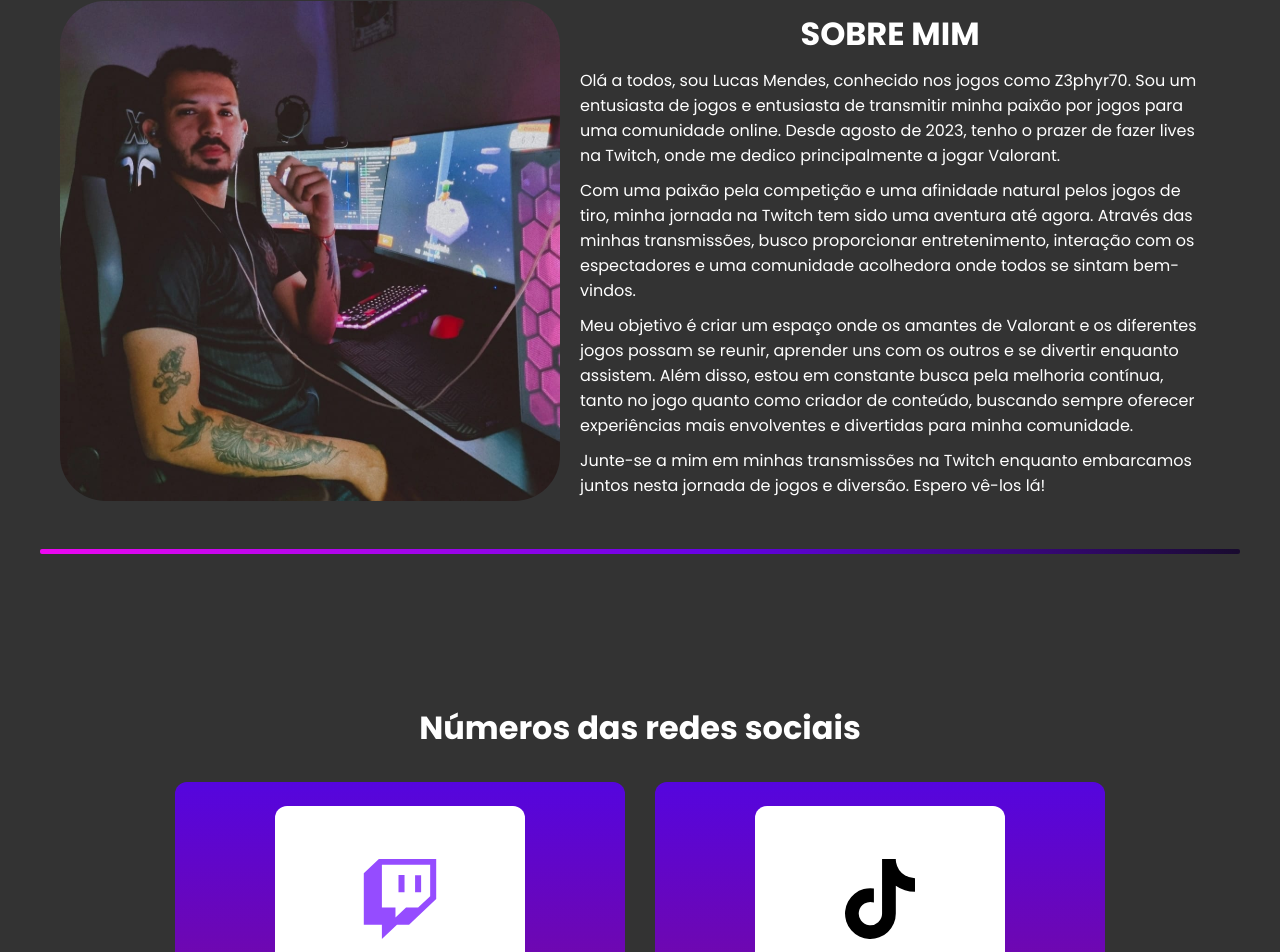
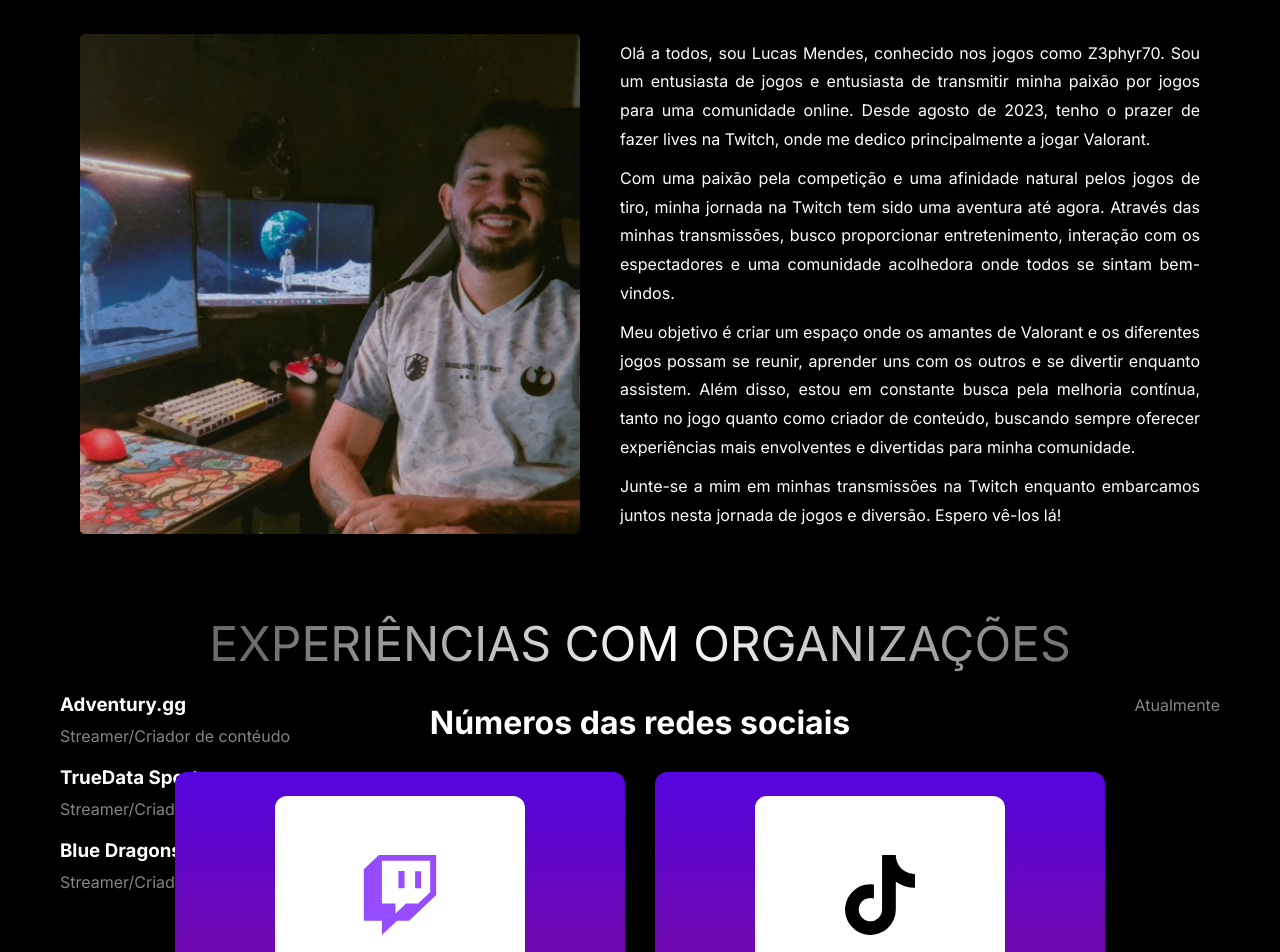
Before and after one commit to kasilianaoliveira/media-kit-z3phyr70, a React (Vite) app: page / in a window 1280 px wide. Shown: the part 903-1855 px from the top of the page. Built offline with nearby package versions, Linux system fonts and the light colour scheme.

Commit message:
chore: update page background and about section

```diff
--- a/index.html
+++ b/index.html
@@ -3,11 +3,16 @@
 
 <head>
   <meta charset="UTF-8" />
+  <meta name="description"
+  content="Meu portfólio, onde é possível visualizar as organizações pelas quais passei e obter informações de contato."
+  >
   <link rel="preconnect" href="https://fonts.googleapis.com">
   <link rel="preconnect" href="https://fonts.gstatic.com" crossorigin>
   <link
-    href="https://fonts.googleapis.com/css2?family=Poppins:ital,wght@0,100;0,200;0,300;0,400;0,500;0,600;0,700;0,800;0,900;1,100;1,200;1,300;1,400;1,500;1,600;1,700;1,800;1,900&display=swap"
+    href="https://fonts.googleapis.com/css2?family=Poppins:ital,wght@0,400;0,500;0,600;0,700;0,800;0,900;1,100;1,200;1,300;1,400;1,500;1,600;1,700;1,800;1,900&display=swap"
     rel="stylesheet">
+  <link href="https://fonts.googleapis.com/css2?family=Inter:ital,opsz,wght@0,14..32,100..900;1,14..32,100..900&display=swap"
+  rel="stylesheet">
   <link rel="icon" type="image/svg+xml" href="/perfil.png" />
   <meta name="viewport" content="width=device-width, initial-scale=1.0" />
   <title>Zephyr70</title>
--- /dev/null
+++ b/src/components/Title.tsx
@@ -0,0 +1,27 @@
+import styled from "styled-components";
+
+
+interface TitleProps {
+  title: string;
+}
+
+export const Title = ({title}: TitleProps) => {
+  return (
+    <TitleContent>{title}</TitleContent>
+  )
+}
+
+
+
+export const TitleContent = styled.h1`
+
+  text-transform: uppercase;
+
+  background: radial-gradient(47.96% 976.55% at 53.59% 49.72%, #FFFFFF 0%, #706A6A 100%) /* warning: gradient uses a rotation that is not supported by CSS and may not behave as expected */;
+  -webkit-background-clip: text;
+  -webkit-text-fill-color: transparent;
+  background-clip: text;
+  font-size: 6.25rem;
+  font-weight: 400;
+
+`;
--- a/src/global.css
+++ b/src/global.css
@@ -6,8 +6,8 @@
   --gray-100: #F0F0F5;
   --gray-200: #ceced1;
   --gray-400: #6C6C80;
+  --gray-600: #848484;
   --gray-800: #333333;
-  --red-500: #000000;
 }
 
 * {
@@ -19,9 +19,9 @@
 
 
 body {
-  background: var(--gray-800);
+  background: var(--black);
   color: var(--white);
-  font-family: "Poppins", sans-serif;
+  font-family: 'Inter', sans-serif;
   max-width: 1200px;
   margin: 0 auto;
 
@@ -32,7 +32,7 @@
 select,
 textarea,
 button {
-  font: 400 1rem 'Poppins', sans-serif;
+  font: 400 1rem 'Inter', sans-serif;
 
 }
 
--- /dev/null
+++ b/src/pages/about/experience/index.tsx
@@ -0,0 +1,97 @@
+import { motion } from 'framer-motion';
+import styled from 'styled-components';
+
+export const Experience = () => {
+  return (
+    <Container>
+      <SubTitle>
+        Experiências com Organizações
+      </SubTitle>
+      <Content
+       initial={{ opacity: 0, x: -200 }}
+       whileInView={{ opacity: 1, x: 0 }}
+       exit={{ opacity: 0, x: -200 }}
+       transition={{ duration: 0.7 }}
+      >
+        <ContentExperience>
+          <Position>
+            <h3>Adventury.gg</h3>
+            <SecondaryText>
+              Atualmente
+            </SecondaryText>
+          </Position>
+
+          <SecondaryText>
+            Streamer/Criador de contéudo
+          </SecondaryText>
+        </ContentExperience>
+
+        <ContentExperience>
+          <Position>
+            <h3>TrueData Sports</h3>
+          </Position>
+
+          <SecondaryText>
+            Streamer/Criador de contéudo
+          </SecondaryText>
+        </ContentExperience>
+
+        <ContentExperience>
+          <Position>
+            <h3>Blue Dragons</h3>
+          </Position>
+
+          <SecondaryText>
+            Streamer/Criador de contéudo
+          </SecondaryText>
+        </ContentExperience>
+
+
+      </Content>
+    </Container>
+  )
+}
+
+export const Container = styled.div`
+  margin-top: 80px;
+  display: flex;
+  flex-direction: column;
+  align-items: center;
+  width: 100%;
+  gap: 20px;
+`;
+
+export const SubTitle = styled.h2`
+  text-transform: uppercase;
+  background: radial-gradient(47.96% 976.55% at 53.59% 49.72%, #FFFFFF 0%, #706A6A 100%) /* warning: gradient uses a rotation that is not supported by CSS and may not behave as expected */;
+  -webkit-background-clip: text;
+  -webkit-text-fill-color: transparent;
+  background-clip: text;
+  font-size: 3rem;
+  font-weight: 400;
+
+`;
+
+export const Content = styled(motion.div)`
+  display: flex;
+  flex-direction: column;
+  width: 100%;
+  gap: 1.25rem;
+
+`;
+
+export const ContentExperience = styled.div`
+  display: flex;
+  flex-direction: column;
+  width: 100%;
+  gap: .625rem;
+`;
+
+export const Position = styled.div`
+  display: flex;
+  align-items: center;
+  justify-content: space-between;
+`;
+export const SecondaryText = styled.span`
+  color: var(--gray-600);
+`;
--- a/src/pages/About/index.tsx
+++ b/src/pages/about/index.tsx
@@ -1,20 +1,24 @@
-import AboutMe from "../../assets/about.svg"
+import AboutMe from "../../assets/about.webp"
+import { Title } from "../../components/Title"
+import { Experience } from "./experience"
 import { Container, ImageContent, TextContent } from "./styles"
 export const About = () => {
   return (
     <Container
       id="about"
     >
-      <ImageContent>
-        <img src={AboutMe} alt="" />
-      </ImageContent>
+      <Title title="Sobre mim"/>
+
       <TextContent
-        initial={{ opacity: 0, x: -100 }}
+        initial={{ opacity: 0, x: -200 }}
         whileInView={{ opacity: 1, x: 0 }}
-        exit={{ opacity: 0, x: -100 }}
+        exit={{ opacity: 0, x: -200 }}
         transition={{ duration: 0.6 }}
       >
-        <h1>SOBRE MIM</h1>
+        <ImageContent>
+          <img src={AboutMe} alt="" />
+        </ImageContent>
+        {/* <h1>SOBRE MIM</h1> */}
         <div>
           <p>
             Olá a todos, sou Lucas Mendes, conhecido nos jogos como Z3phyr70. Sou um entusiasta de jogos e entusiasta de
@@ -37,6 +41,8 @@
           </p>
         </div>
       </TextContent>
+
+      <Experience/>
     </Container>
   )
 }
--- a/src/pages/About/styles.ts
+++ b/src/pages/about/styles.ts
@@ -3,6 +3,7 @@
 
 export const Container = styled(motion.div)`
   display: flex;
+  flex-direction: column;
   padding: 0 20px;
   align-items: center;
   justify-content: space-between;
@@ -10,22 +11,6 @@
   width: 100%;
   height: 100vh;
 
-  &::after {
-    content: "";
-    border-radius: 2px;
-    position: absolute;
-    bottom: 100px;
-    left: 0;
-    width: 100%;
-    height: 5px;
-    background: rgb(238, 7, 242);
-    background: linear-gradient(
-      36deg,
-      rgba(238, 7, 242, 1) 0%,
-      rgba(100, 2, 228, 1) 57%,
-      rgba(24, 11, 45, 1) 100%
-    );
-  }
 
   @media (max-width: 768px) {
     flex-direction: column;
@@ -54,6 +39,8 @@
   }
 `;
 
+
+
 export const ImageContent = styled.div`
   img {
     width: 500px;
@@ -71,19 +58,26 @@
   }
 `;
 
+
 export const TextContent = styled(motion.div)`
   display: flex;
-  flex-wrap: wrap;
   padding: 0 20px;
-  flex-direction: column;
   align-items: center;
-  gap: 10px;
+  margin-top: 60px;
+  gap: 40px;
+
   div {
     display: flex;
     gap: 10px;
     flex-direction: column;
     align-items: center;
     justify-content: center;
+
+    p{
+      /* font-size: 20px; */
+      line-height: 1.8;
+      text-align: justify;
+    }
   }
 
   @media (max-width: 412px) {
```
Also changed, not shown: src/assets/about.svg (deleted), src/assets/about.webp (added).
